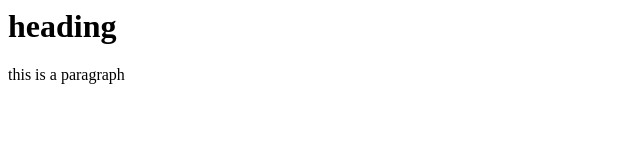
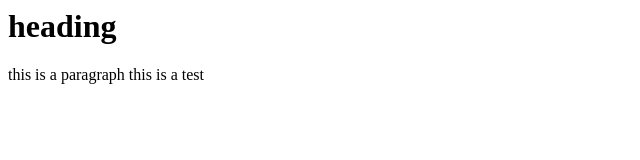
Before and after one commit to SageSeeger/ECE_499_NASA, a plain HTML site: page index.html in a window 1280 px wide. Shown: the full height of the page, 0-640 px from the left. Drawn offline with Linux system fonts and the light colour scheme.

Commit message:
Update index.html

```diff
--- a/index.html
+++ b/index.html
@@ -4,7 +4,7 @@
 <title>This is a title</title>
 <body>
   <h1>heading</h1>
-  <p1>this is a paragraph</p1>
+  <p1>this is a paragraph this is a test</p1>
 </body>
 
 </head>
```
